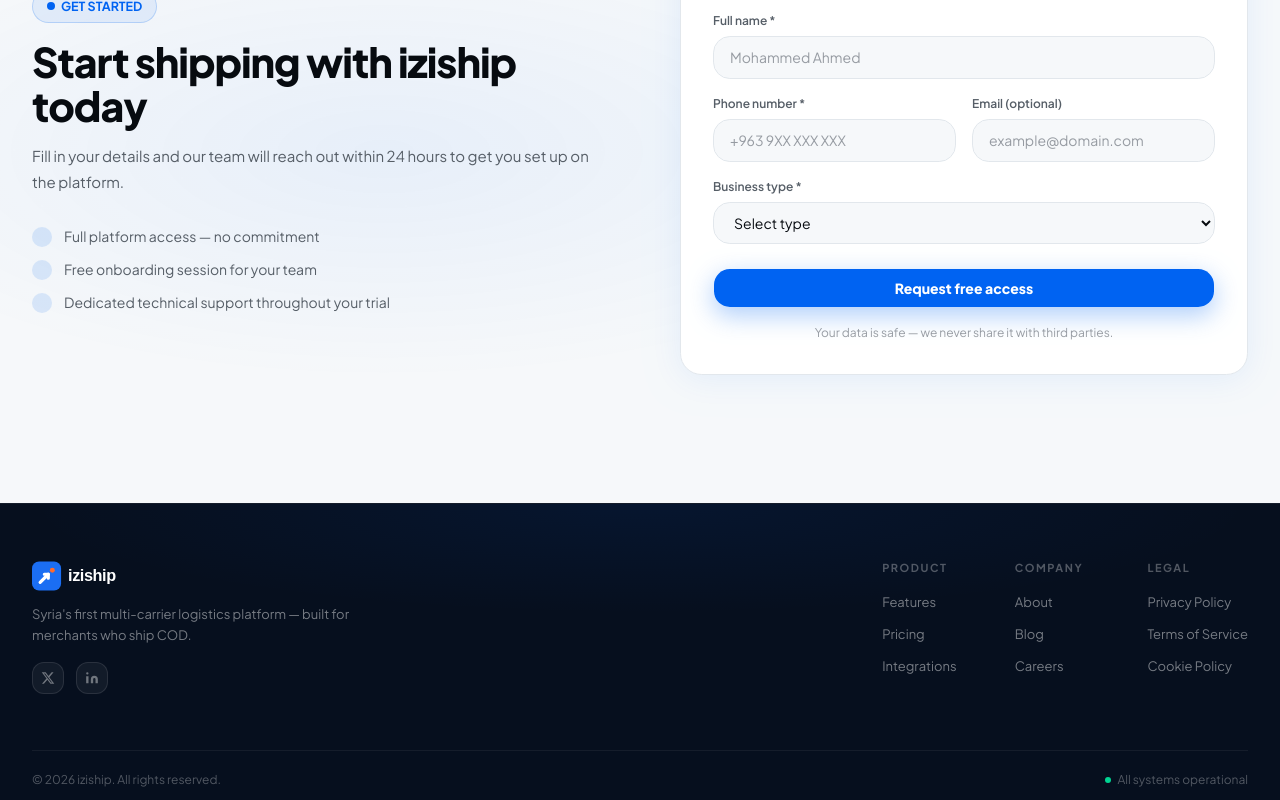
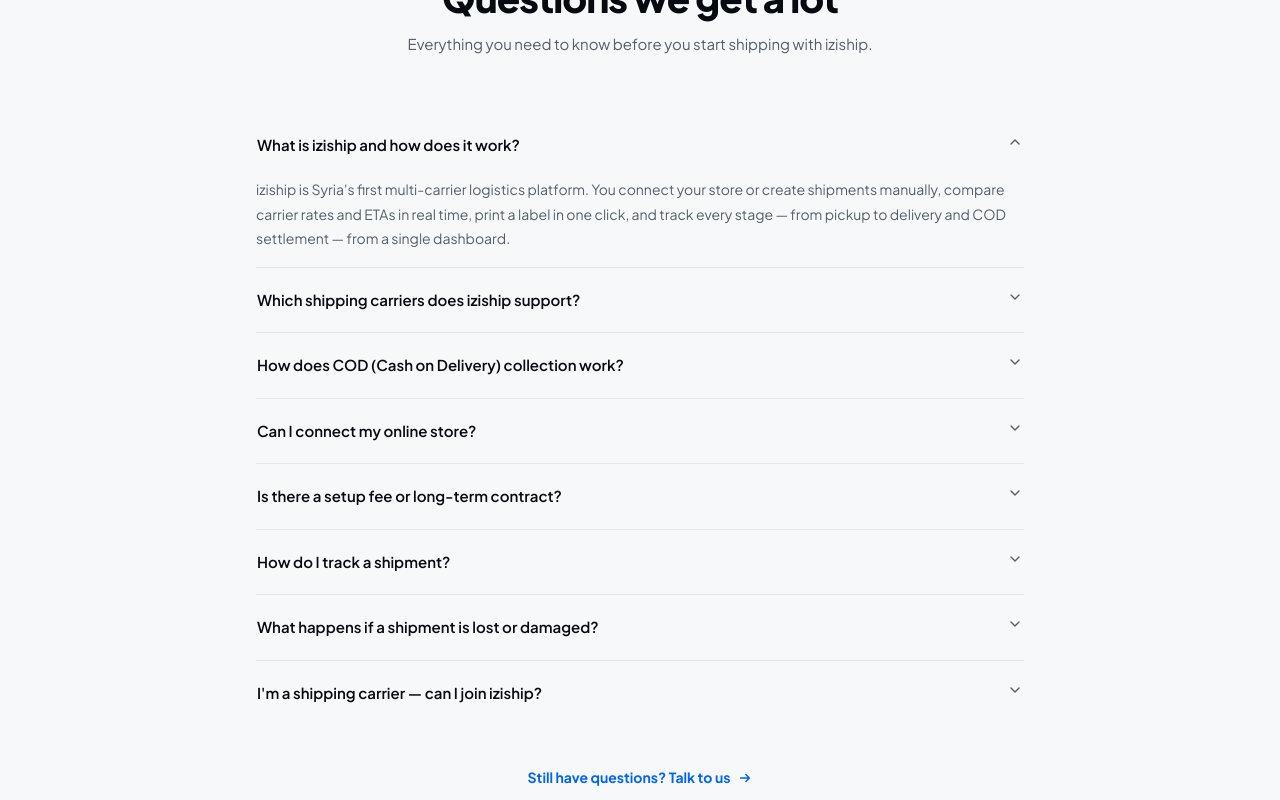
Before and after one commit to Saeed-Altout/iziship, a Next.js app: page /en in a window 1280 px wide. Shown: the part 7960-8760 px from the top of the page. Built offline with nearby package versions, Linux system fonts and the light colour scheme.

Commit message:
feat: add FAQSection using shadcn Accordion component
Centered header (kicker, h2, sub), full-width accordion with 8 Q&A
pairs capped at max-w-3xl, blurUp entrance, "still have questions" link
at the bottom. Full en/ar translations.

Co-Authored-By: Claude Sonnet 4.6 <noreply@anthropic.com>

```diff
--- a/messages/ar.json
+++ b/messages/ar.json
@@ -73,6 +73,46 @@
     "primary": "ابدأ مجاناً",
     "secondary": "تحدث إلينا",
     "trust": "لا يلزم بطاقة ائتمانية · ألغِ في أي وقت"
+  },
+  "faq": {
+    "kicker": "الأسئلة الشائعة",
+    "h2": "أسئلة نتلقاها كثيراً",
+    "sub": "كل ما تحتاج معرفته قبل أن تبدأ الشحن مع iziship.",
+    "stillQuestions": "لديك سؤال آخر؟ تحدث معنا",
+    "items": [
+      {
+        "q": "ما هو iziship وكيف يعمل؟",
+        "a": "iziship هو أول منصة لوجستية متعددة الشركات في سوريا. تربط متجرك أو تنشئ شحنات يدويًا، تقارن أسعار الشركات وأوقات التسليم في الوقت الفعلي، تطبع ملصقًا بنقرة واحدة، وتتابع كل مرحلة — من الاستلام حتى التسليم وتحصيل الدفع — من لوحة تحكم واحدة."
+      },
+      {
+        "q": "ما شركات الشحن التي يدعمها iziship؟",
+        "a": "نعمل حاليًا مع أكثر من 10 شركات شحن تعمل في سوريا ومنطقة الشرق الأوسط وشمال أفريقيا، تشمل أرامكس وبوستا وSMSA وناقل وفردار. نضيف شركات جديدة كل شهر — ستجد القائمة الكاملة دائمًا على لوحتك."
+      },
+      {
+        "q": "كيف يعمل تحصيل الدفع عند التسليم (COD)؟",
+        "a": "عندما يحصل السائق على النقد من العميل، يُتتبع المبلغ تلقائيًا. بمجرد تسوية الشركة مع iziship، يُودع المبلغ الصافي (بعد رسوم الخدمة الصغيرة) مباشرة في محفظتك على iziship. يمكنك السحب إلى حسابك البنكي في أي وقت."
+      },
+      {
+        "q": "هل يمكنني ربط متجري الإلكتروني؟",
+        "a": "نعم. يتكامل iziship مع سلة وزد وووكومرس وشوبيفاي. تتزامن الطلبات تلقائيًا دون نسخ يدوي. وتُرسل حالة الشحنة إلى متجرك تلقائيًا حتى يرى عملاؤك التتبع الحي دائمًا."
+      },
+      {
+        "q": "هل هناك رسوم إعداد أو عقد طويل الأمد؟",
+        "a": "لا رسوم إعداد، ولا عقود. تدفع فقط مقابل الشحنات التي تنشئها. الخطط مرنة — ابدأ مجانًا، قم بالترقية مع نموك، وألغِ في أي وقت دون غرامات."
+      },
+      {
+        "q": "كيف أتتبع شحنة؟",
+        "a": "كل شحنة تحصل على رابط تتبع عام فريد يمكنك مشاركته مع عميلك. تريان معًا الحالة في الوقت الفعلي عبر المراحل الخمس: مُنشأ ← مُلتقط ← في الطريق ← قيد التوصيل ← مُسلَّم."
+      },
+      {
+        "q": "ماذا يحدث إذا فُقدت شحنة أو تلفت؟",
+        "a": "نعمل معك لتقديم مطالبة مباشرة مع الشركة المسؤولة. يحتفظ iziship بسجل تدقيق كامل لكل تغيير في الحالة وكل عملية تسليم، مما يُسرّع عملية الحل بشكل كبير مقارنة بالتعامل مع الشركات بمفردك."
+      },
+      {
+        "q": "أنا شركة شحن — كيف أنضم إلى iziship؟",
+        "a": "بالتأكيد. يمكن لشركات الشحن الانضمام عبر بوابة الشركات المخصصة، وتكوين مناطقها وأسعارها وتغطية أفرعها، والبدء في تلقي الطلبات من التجار على المنصة فورًا. تواصل معنا للإعداد."
+      }
+    ]
   },
   "contact": {
     "kicker": "ابدأ الآن",
--- a/messages/en.json
+++ b/messages/en.json
@@ -73,6 +73,46 @@
     "primary": "Get Started Free",
     "secondary": "Talk to us",
     "trust": "No credit card required · Cancel anytime"
+  },
+  "faq": {
+    "kicker": "FAQ",
+    "h2": "Questions we get a lot",
+    "sub": "Everything you need to know before you start shipping with iziship.",
+    "stillQuestions": "Still have questions? Talk to us",
+    "items": [
+      {
+        "q": "What is iziship and how does it work?",
+        "a": "iziship is Syria's first multi-carrier logistics platform. You connect your store or create shipments manually, compare carrier rates and ETAs in real time, print a label in one click, and track every stage — from pickup to delivery and COD settlement — from a single dashboard."
+      },
+      {
+        "q": "Which shipping carriers does iziship support?",
+        "a": "We currently work with 10+ carriers operating across Syria and the wider MENA region, including Aramex, Bosta, SMSA, Naqel, and Fardar. We're adding new carriers every month — you'll always see the full list on your dashboard."
+      },
+      {
+        "q": "How does COD (Cash on Delivery) collection work?",
+        "a": "When a driver collects cash from the customer, the amount is tracked automatically. Once the carrier settles with iziship, the net amount (after our small service fee) is deposited directly into your iziship wallet. You can withdraw to your bank account at any time."
+      },
+      {
+        "q": "Can I connect my online store?",
+        "a": "Yes. iziship integrates natively with Salla, Zid, WooCommerce, and Shopify. Orders sync automatically — no manual copy-pasting. Shipment status is pushed back to your store so your customers always see live tracking."
+      },
+      {
+        "q": "Is there a setup fee or long-term contract?",
+        "a": "No setup fee, no contract. You pay only for the shipments you create. Plans are flexible — start free, upgrade as you grow, cancel anytime without penalty."
+      },
+      {
+        "q": "How do I track a shipment?",
+        "a": "Every shipment gets a unique public tracking link you can share with your customer. You and your customer both see real-time status through all five stages: Created → Picked up → In transit → Out for delivery → Delivered."
+      },
+      {
+        "q": "What happens if a shipment is lost or damaged?",
+        "a": "We work with you to file a claim directly with the carrier responsible. iziship keeps a full audit trail of every status change and handoff, which speeds up the resolution process significantly compared to dealing with carriers alone."
+      },
+      {
+        "q": "I'm a shipping carrier — can I join iziship?",
+        "a": "Absolutely. Carriers can onboard through our dedicated carrier portal, configure their zones, rates, and branch coverage, and start receiving orders from merchants on the platform immediately. Contact us to get set up."
+      }
+    ]
   },
   "contact": {
     "kicker": "GET STARTED",
--- a/src/app/[locale]/page.tsx
+++ b/src/app/[locale]/page.tsx
@@ -6,6 +6,7 @@ import { AudienceDualCTASection } from "@/components/marketing/audience-dual-cta
 import { PlatformFeaturesSection } from "@/components/marketing/platform-features";
 import { StatsBarSection } from "@/components/marketing/stats-bar";
 import { CTASection } from "@/components/marketing/cta-section";
+import { FAQSection } from "@/components/marketing/faq-section";
 import { ContactSection } from "@/components/marketing/contact-section";
 import { MarketingFooter } from "@/components/marketing/footer";
 
@@ -21,6 +22,7 @@ export default function MarketingPage() {
         <PlatformFeaturesSection />
         <StatsBarSection />
         <CTASection />
+        <FAQSection />
         <ContactSection />
       </main>
       <MarketingFooter />
--- /dev/null
+++ b/src/components/marketing/faq-section.tsx
@@ -0,0 +1,79 @@
+"use client";
+
+import { useTranslations } from "next-intl";
+import { Section } from "@/components/ui/section";
+import { BadgePill } from "@/components/ui/badge-pill";
+import { Animate } from "@/components/ui/animate";
+import {
+  Accordion,
+  AccordionItem,
+  AccordionTrigger,
+  AccordionContent,
+} from "@/components/ui/accordion";
+
+const FAQ_COUNT = 8;
+
+export function FAQSection() {
+  const t = useTranslations("faq");
+
+  return (
+    <Section id="faq" padding="large" className="relative overflow-hidden">
+      {/* Subtle dot grid */}
+      <div
+        className="pointer-events-none absolute inset-0 opacity-[0.025] dark:opacity-[0.04]"
+        style={{
+          backgroundImage: "radial-gradient(var(--color-border) 1px, transparent 1px)",
+          backgroundSize: "28px 28px",
+        }}
+      />
+
+      {/* ── Header — centered top ── */}
+      <div className="mb-12 text-center md:mb-14">
+        <Animate variant="blurUp" delay={0} className="mb-4 flex justify-center">
+          <BadgePill intent="primary" dot>{t("kicker")}</BadgePill>
+        </Animate>
+        <Animate variant="blurUp" delay={0.08}>
+          <h2 className="mb-3 text-[clamp(26px,3vw,42px)] font-black leading-[1.1] tracking-tight text-foreground">
+            {t("h2")}
+          </h2>
+        </Animate>
+        <Animate variant="blurUp" delay={0.14}>
+          <p className="mx-auto max-w-xl text-[15px] leading-[1.7] text-muted-foreground">
+            {t("sub")}
+          </p>
+        </Animate>
+      </div>
+
+      {/* ── Accordion ── */}
+      <Animate variant="blurUp" delay={0.18}>
+        <div className="mx-auto max-w-3xl">
+          <Accordion type="single" collapsible defaultValue="0" className="w-full">
+            {Array.from({ length: FAQ_COUNT }, (_, i) => (
+              <AccordionItem key={i} value={String(i)} className="border-border">
+                <AccordionTrigger className="py-5 text-[15px] font-semibold text-foreground hover:no-underline hover:text-primary">
+                  {t(`items.${i}.q`)}
+                </AccordionTrigger>
+                <AccordionContent className="text-[14px] leading-[1.75] text-muted-foreground">
+                  {t(`items.${i}.a`)}
+                </AccordionContent>
+              </AccordionItem>
+            ))}
+          </Accordion>
+
+          {/* Still have questions */}
+          <div className="mt-10 text-center">
+            <a
+              href="#contact"
+              className="inline-flex items-center gap-2 text-[14px] font-bold text-primary transition-opacity hover:opacity-75"
+            >
+              {t("stillQuestions")}
+              <svg width="14" height="14" viewBox="0 0 16 16" fill="none" aria-hidden="true">
+                <path d="M3 8h10M9 4l4 4-4 4" stroke="currentColor" strokeWidth="1.8" strokeLinecap="round" strokeLinejoin="round" />
+              </svg>
+            </a>
+          </div>
+        </div>
+      </Animate>
+    </Section>
+  );
+}
```
